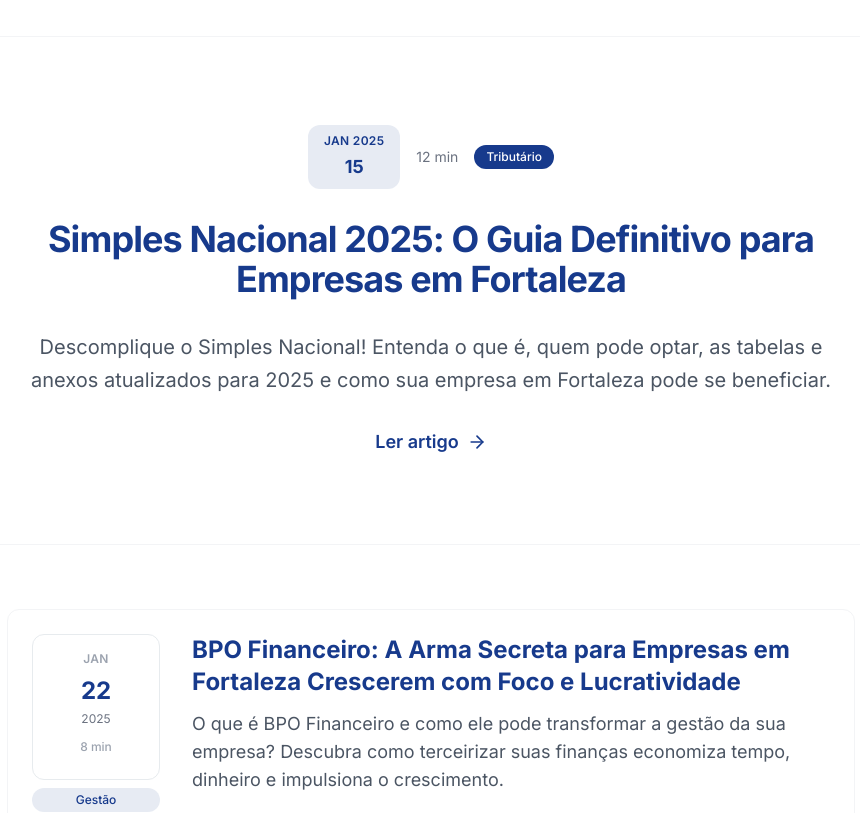
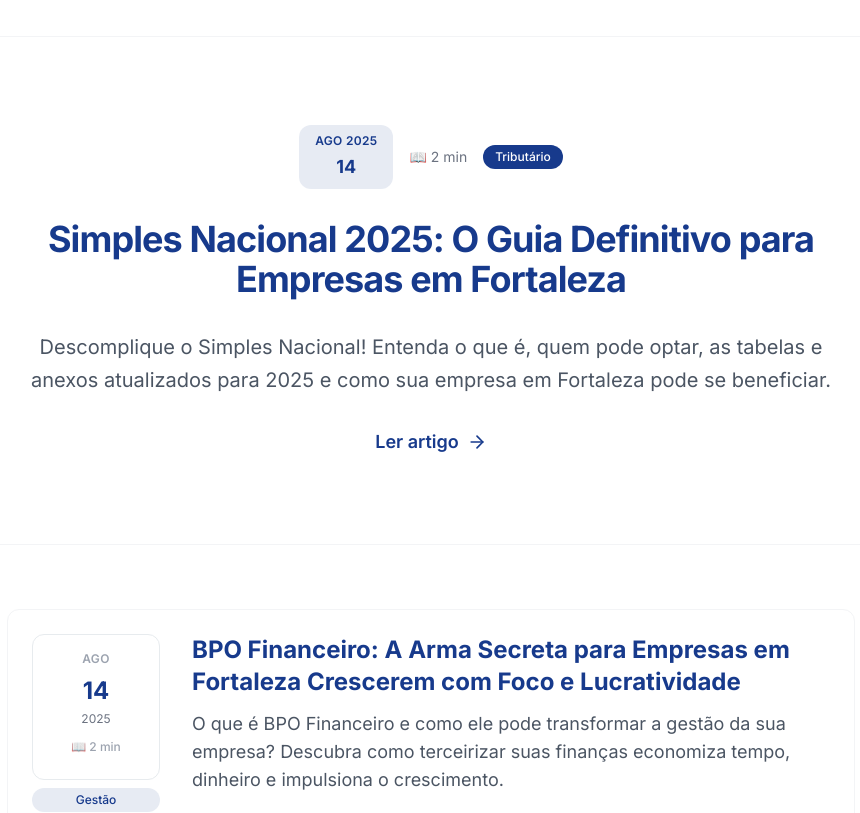
Before and after one commit to Ronald-silva/Audit-Prime, a React (Vite) app: page /blog in a window 1280 px wide. Shown: the part 360-1173 px from the top of the page, without its empty margins (209-1069 px from the left). Built offline with nearby package versions, Linux system fonts and the light colour scheme.

Commit message:
ajuste da data das poastagens do blog

```diff
--- a/src/pages/Blog.tsx
+++ b/src/pages/Blog.tsx
@@ -1,8 +1,62 @@
-import { useState, useEffect } from "react";
+import { useState, useEffect, useMemo } from "react";
 import { ArrowRight, ArrowLeft, Search, X } from "lucide-react";
 import { Card, CardContent, CardHeader, CardTitle } from "@/components/ui/card";
 import { Input } from "@/components/ui/input";
 import Layout from "@/components/Layout";
+
+// Função para calcular tempo de leitura baseado em melhores práticas
+const calculateReadingTime = (content: string): string => {
+  // Remove tags HTML para contar apenas o texto
+  const textContent = content.replace(/<[^>]*>/g, "");
+
+  // Conta palavras (separadas por espaços, quebras de linha, etc.)
+  const words = textContent
+    .trim()
+    .split(/\s+/)
+    .filter((word) => word.length > 0);
+  const wordCount = words.length;
+
+  // Velocidade média de leitura em português: 200-250 palavras por minuto
+  // Usamos 220 como média otimizada para conteúdo técnico/profissional
+  const wordsPerMinute = 220;
+
+  // Calcula tempo em minutos
+  const minutes = Math.ceil(wordCount / wordsPerMinute);
+
+  // Retorna formatação adequada
+  if (minutes === 1) {
+    return "1 min";
+  } else if (minutes < 60) {
+    return `${minutes} min`;
+  } else {
+    const hours = Math.floor(minutes / 60);
+    const remainingMinutes = minutes % 60;
+    if (remainingMinutes === 0) {
+      return `${hours}h`;
+    } else {
+      return `${hours}h ${remainingMinutes}min`;
+    }
+  }
+};
+
+// Função para obter estatísticas detalhadas do artigo
+const getArticleStats = (content: string) => {
+  const textContent = content.replace(/<[^>]*>/g, "");
+  const words = textContent
+    .trim()
+    .split(/\s+/)
+    .filter((word) => word.length > 0);
+  const wordCount = words.length;
+  const charCount = textContent.length;
+  const readingTime = calculateReadingTime(content);
+
+  return {
+    wordCount,
+    charCount,
+    readingTime,
+    estimatedReadingSpeed: 220, // palavras por minuto
+  };
+};
 
 const Blog = () => {
   const [searchTerm, setSearchTerm] = useState("");
@@ -17,8 +71,7 @@
         "Simples Nacional 2025: O Guia Definitivo para Empresas em Fortaleza",
       excerpt:
         "Descomplique o Simples Nacional! Entenda o que é, quem pode optar, as tabelas e anexos atualizados para 2025 e como sua empresa em Fortaleza pode se beneficiar.",
-      date: "2025-01-15",
-      readTime: "12 min",
+      date: "2025-08-14",
       category: "Tributário",
       featured: true,
       content: `
@@ -76,8 +129,7 @@
         "BPO Financeiro: A Arma Secreta para Empresas em Fortaleza Crescerem com Foco e Lucratividade",
       excerpt:
         "O que é BPO Financeiro e como ele pode transformar a gestão da sua empresa? Descubra como terceirizar suas finanças economiza tempo, dinheiro e impulsiona o crescimento.",
-      date: "2025-01-22",
-      readTime: "8 min",
+      date: "2025-08-14",
       category: "Gestão",
       featured: false,
       content: `
@@ -126,8 +178,7 @@
         "Planejamento Tributário em Fortaleza: 5 Estratégias Legais para Pagar Menos Impostos em 2025",
       excerpt:
         "Pagar menos impostos legalmente é possível! Conheça 5 estratégias de planejamento tributário que empresas em Fortaleza podem aplicar para aumentar sua lucratividade.",
-      date: "2025-01-29",
-      readTime: "10 min",
+      date: "2025-08-14",
       category: "Tributário",
       featured: false,
       content: `
@@ -177,8 +228,22 @@
     },
   ];
 
+  // Calcular tempo de leitura e estatísticas automaticamente para cada post
+  const postsWithReadingTime = useMemo(() => {
+    return blogPosts.map((post) => {
+      const stats = getArticleStats(post.content);
+      return {
+        ...post,
+        readTime: stats.readingTime,
+        wordCount: stats.wordCount,
+        charCount: stats.charCount,
+        stats,
+      };
+    });
+  }, [blogPosts]);
+
   // Filtrar posts com busca aprimorada
-  const filteredPosts = blogPosts.filter((post) => {
+  const filteredPosts = postsWithReadingTime.filter((post) => {
     if (!searchTerm.trim()) return true;
 
     const searchLower = searchTerm.toLowerCase();
@@ -216,7 +281,7 @@
 
   // Se um artigo está selecionado, mostrar apenas ele
   if (selectedPost) {
-    const post = blogPosts.find((p) => p.id === selectedPost);
+    const post = postsWithReadingTime.find((p) => p.id === selectedPost);
     if (!post) return null;
 
     return (
@@ -249,7 +314,10 @@
               <header className="mb-8 sm:mb-12">
                 {/* Metadados - Mobile: Layout Horizontal Compacto */}
                 <div className="flex flex-wrap items-center justify-center gap-3 sm:gap-4 mb-6 sm:mb-8">
-                  <div className="bg-primary/10 rounded-lg px-3 py-2 sm:px-4">
+                  <div
+                    className="bg-primary/10 rounded-lg px-3 py-2 sm:px-4 cursor-help"
+                    title="Data de publicação do artigo"
+                  >
                     <div className="flex items-center gap-2 sm:flex-col sm:gap-0 sm:text-center">
                       <div className="text-xs font-semibold text-primary uppercase tracking-wide sm:mb-1">
                         {new Date(post.date)
@@ -263,8 +331,11 @@
                     </div>
                   </div>
 
-                  <div className="text-sm text-gray-500 bg-gray-50 px-3 py-2 rounded-lg">
-                    {post.readTime}
+                  <div
+                    className="text-sm text-gray-500 bg-gray-50 px-3 py-2 rounded-lg cursor-help"
+                    title={`Tempo estimado baseado em ${post.wordCount} palavras (220 palavras/min)`}
+                  >
+                    📖 {post.readTime}
                   </div>
 
                   {post.category && (
@@ -288,6 +359,43 @@
                 className="prose prose-lg max-w-none prose-headings:text-primary prose-headings:font-bold prose-p:text-gray-700 prose-p:leading-relaxed prose-ul:text-gray-700 prose-li:mb-2 prose-strong:text-primary"
                 dangerouslySetInnerHTML={{ __html: post.content }}
               />
+
+              {/* Estatísticas do Artigo */}
+              <div className="mt-12 p-6 bg-gray-50 rounded-lg border border-gray-100">
+                <h3 className="text-lg font-semibold text-gray-800 mb-4">
+                  📊 Estatísticas do Artigo
+                </h3>
+                <div className="grid grid-cols-2 sm:grid-cols-4 gap-4 text-center">
+                  <div className="bg-white p-3 rounded-lg">
+                    <div className="text-2xl font-bold text-primary">
+                      {post.wordCount}
+                    </div>
+                    <div className="text-xs text-gray-500">Palavras</div>
+                  </div>
+                  <div className="bg-white p-3 rounded-lg">
+                    <div className="text-2xl font-bold text-primary">
+                      {post.readTime}
+                    </div>
+                    <div className="text-xs text-gray-500">
+                      Tempo de Leitura
+                    </div>
+                  </div>
+                  <div className="bg-white p-3 rounded-lg">
+                    <div className="text-2xl font-bold text-primary">220</div>
+                    <div className="text-xs text-gray-500">Palavras/min</div>
+                  </div>
+                  <div className="bg-white p-3 rounded-lg">
+                    <div className="text-2xl font-bold text-primary">
+                      {Math.round(post.charCount / 1000)}k
+                    </div>
+                    <div className="text-xs text-gray-500">Caracteres</div>
+                  </div>
+                </div>
+                <p className="text-xs text-gray-500 mt-4 text-center">
+                  * Tempo de leitura calculado automaticamente baseado na
+                  velocidade média de leitura em português
+                </p>
+              </div>
 
               {/* Call to Action */}
               <div className="mt-16 p-8 bg-primary/5 rounded-lg text-center">
@@ -366,7 +474,10 @@
               <Card className="border-0 shadow-none">
                 <CardHeader className="text-center pb-8">
                   <div className="flex items-center justify-center gap-4 mb-6">
-                    <div className="bg-primary/10 rounded-lg px-4 py-2">
+                    <div
+                      className="bg-primary/10 rounded-lg px-4 py-2 cursor-help"
+                      title="Data de publicação do artigo"
+                    >
                       <div className="text-xs font-semibold text-primary uppercase tracking-wide mb-1">
                         {new Date(featuredPost.date)
                           .toLocaleDateString("pt-BR", { month: "short" })
@@ -377,8 +488,11 @@
                         {new Date(featuredPost.date).getDate()}
                       </div>
                     </div>
-                    <div className="text-sm text-gray-500">
-                      {featuredPost.readTime}
+                    <div
+                      className="text-sm text-gray-500 cursor-help"
+                      title={`${featuredPost.wordCount} palavras • Tempo calculado automaticamente`}
+                    >
+                      📖 {featuredPost.readTime}
                     </div>
                     {featuredPost.category && (
                       <div className="text-xs bg-primary text-white px-3 py-1 rounded-full font-medium">
@@ -456,7 +570,10 @@
                       <div className="flex items-center justify-between mb-4 lg:mb-0 lg:flex-col lg:flex-shrink-0 lg:w-32">
                         <div className="flex items-center gap-3 lg:flex-col lg:gap-0 lg:bg-primary/10 lg:rounded-lg lg:p-4 lg:text-center lg:border lg:border-primary/20 lg:w-full">
                           {/* Data */}
-                          <div className="flex items-center gap-2 lg:flex-col lg:gap-0">
+                          <div
+                            className="flex items-center gap-2 lg:flex-col lg:gap-0 cursor-help"
+                            title="Data de publicação do artigo"
+                          >
                             <div className="text-xs font-semibold text-primary uppercase tracking-wide lg:mb-2">
                               {new Date(featuredPost.date)
                                 .toLocaleDateString("pt-BR", { month: "short" })
@@ -471,8 +588,11 @@
                           </div>
 
                           {/* Tempo de Leitura */}
-                          <div className="text-xs text-primary font-medium lg:mb-2">
-                            {featuredPost.readTime}
+                          <div
+                            className="text-xs text-primary font-medium lg:mb-2 cursor-help"
+                            title={`${featuredPost.wordCount} palavras • Tempo calculado automaticamente`}
+                          >
+                            📖 {featuredPost.readTime}
                           </div>
                         </div>
 
@@ -530,7 +650,10 @@
                       <div className="flex items-center justify-between mb-4 lg:mb-0 lg:flex-col lg:flex-shrink-0 lg:w-32">
                         <div className="flex items-center gap-3 lg:flex-col lg:gap-0 lg:bg-gray-50 lg:rounded-lg lg:p-4 lg:text-center lg:border lg:border-gray-100 lg:group-hover:border-primary/20 lg:transition-colors lg:w-full">
                           {/* Data */}
-                          <div className="flex items-center gap-2 lg:flex-col lg:gap-0">
+                          <div
+                            className="flex items-center gap-2 lg:flex-col lg:gap-0 cursor-help"
+                            title="Data de publicação do artigo"
+                          >
                             <div className="text-xs font-semibold text-gray-400 uppercase tracking-wide lg:mb-2">
                               {new Date(post.date)
                                 .toLocaleDateString("pt-BR", { month: "short" })
@@ -545,8 +668,11 @@
                           </div>
 
                           {/* Tempo de Leitura */}
-                          <div className="text-xs text-gray-400 font-medium lg:mb-2">
-                            {post.readTime}
+                          <div
+                            className="text-xs text-gray-400 font-medium lg:mb-2 cursor-help"
+                            title={`${post.wordCount} palavras • Tempo calculado automaticamente`}
+                          >
+                            📖 {post.readTime}
                           </div>
                         </div>
 
```
